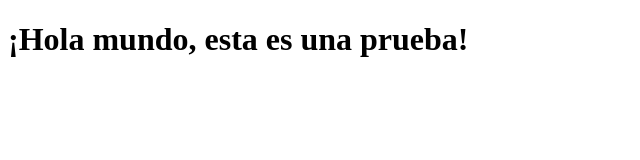
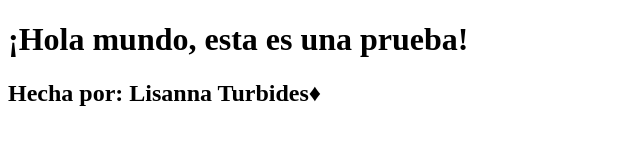
Before and after one commit to LisannaTrbds/Primerparcial, a plain HTML site: page index.html in a window 1280 px wide. Shown: the whole page, without its empty margins (0-640 px from the left). Drawn offline with Linux system fonts and the light colour scheme.

Commit message:
prueba num cuatro

```diff
--- a/index.html
+++ b/index.html
@@ -4,5 +4,6 @@
   <title>Lisanna page</title>
   </head> <body>
     <h1>¡Hola mundo, esta es una prueba!</h1>
+    <h2>Hecha por: Lisanna Turbides♦</h2>
   </body>
 </html>
```
Also changed, not shown: 1 other file.
